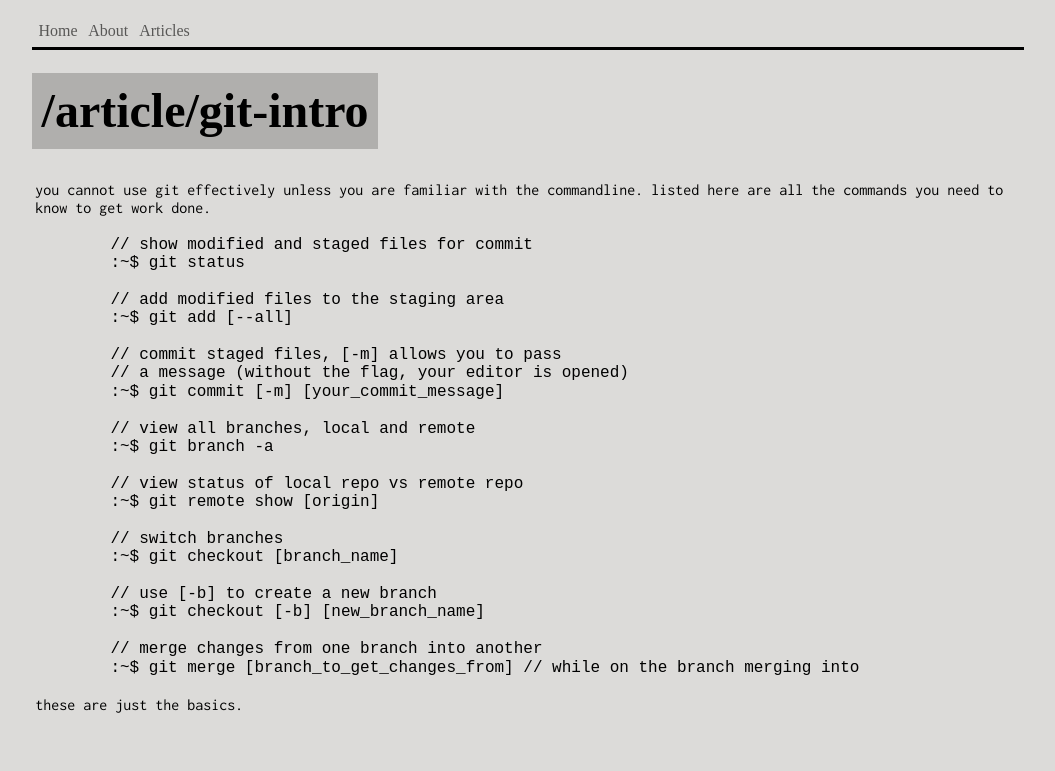
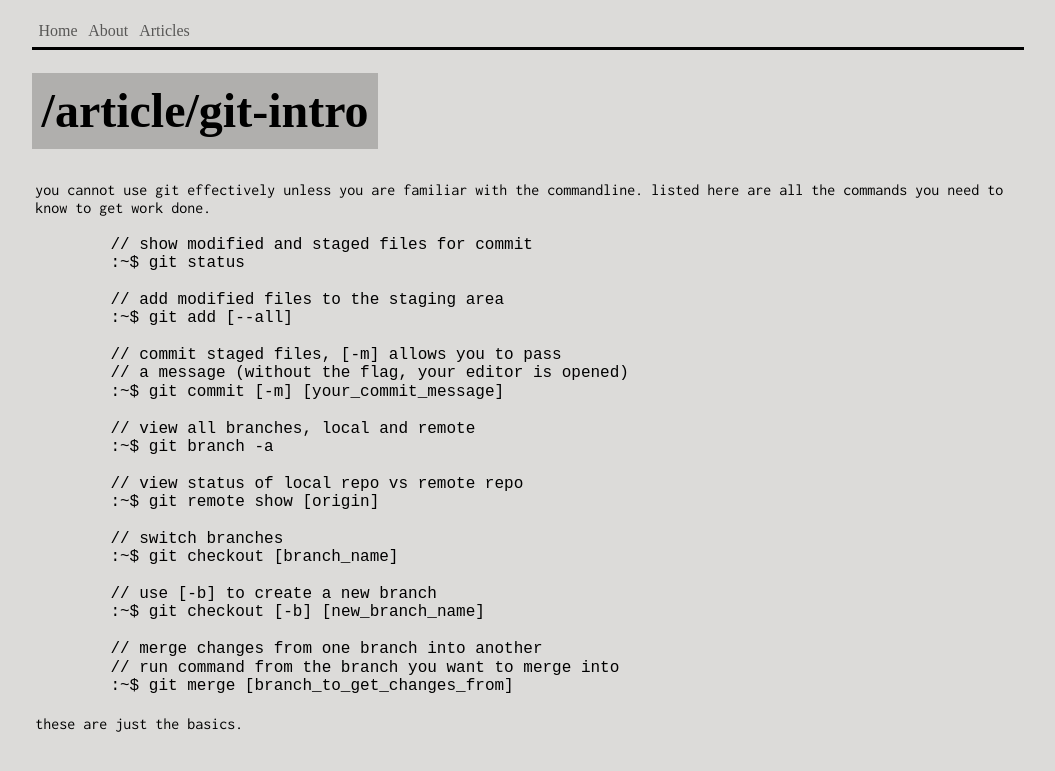
Before and after one commit to msawangwan/msawangwan.github.io, a Jekyll site: the page built from _article/git_intro.md, in a window 1280 px wide. Shown: the top 771 px of the page, without its empty margins (112-1167 px from the left). Built offline with Jekyll 4.4.1, drawn with Linux system fonts in a browser that asks for light colours; some web fonts are replaced.

Commit message:
adjust line break spacing

```diff
--- a/_article/git_intro.md
+++ b/_article/git_intro.md
@@ -32,7 +32,8 @@ listed here are all the commands you need to know to get work done.
     :~$ git checkout [-b] [new_branch_name]
 
     // merge changes from one branch into another
-    :~$ git merge [branch_to_get_changes_from] // while on the branch merging into
+    // run command from the branch you want to merge into
+    :~$ git merge [branch_to_get_changes_from]
 
 {% endhighlight %}
 
--- a/css/style.css
+++ b/css/style.css
@@ -14,6 +14,10 @@ body {
 
 div {
   box-sizing: border-box;
+}
+
+br {
+  line-height: 0.2em;
 }
 
 .header-container,
```
